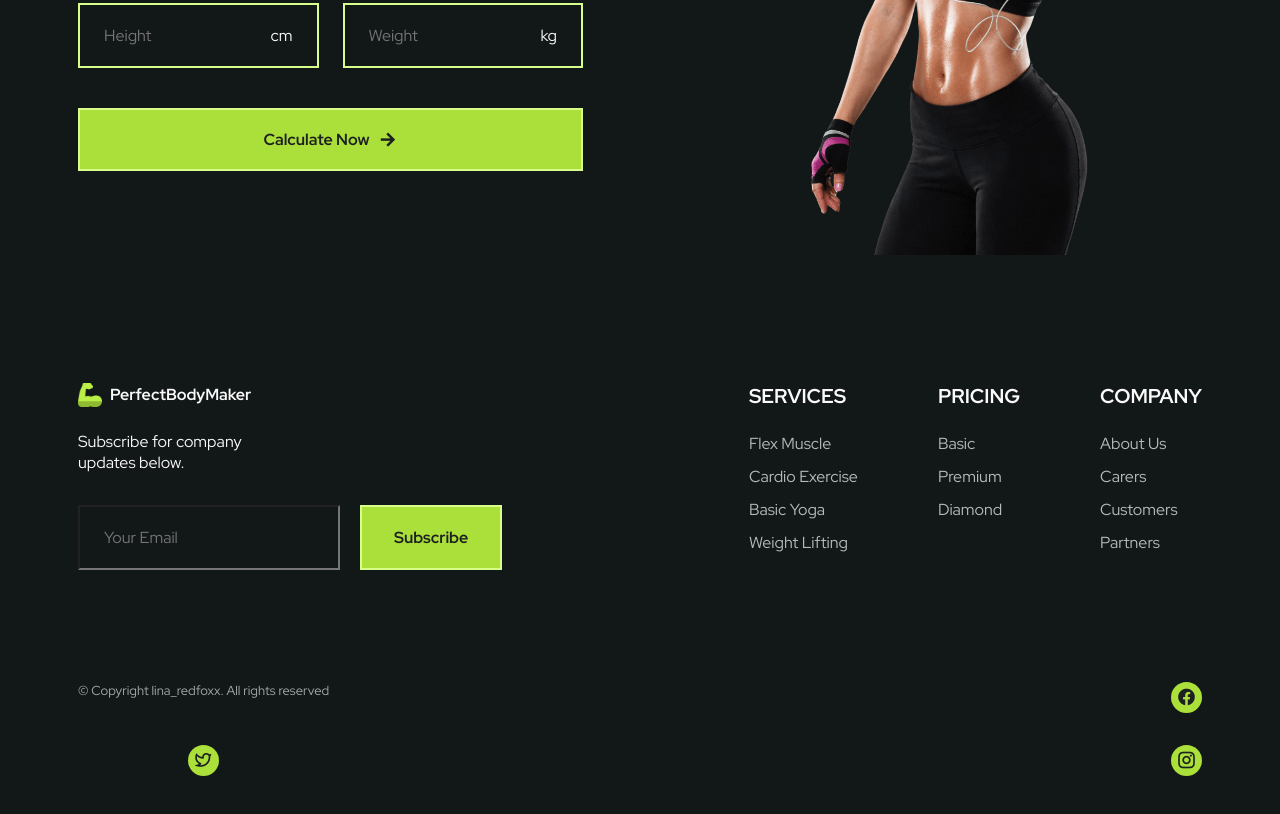
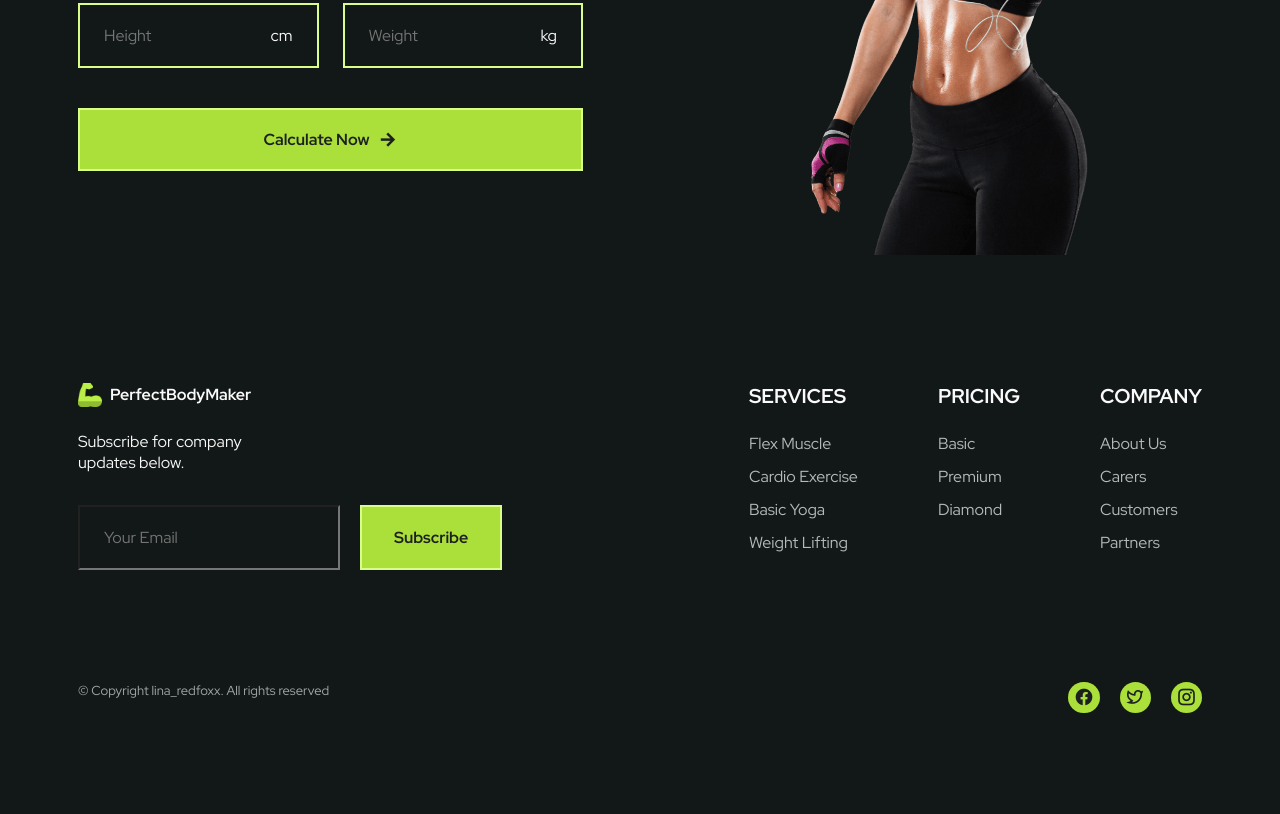
Before and after one commit to LinaRedfox/responsive-gym-website-main, a plain HTML site: page index.html in a window 1280 px wide. Shown: the part 3689-4503 px from the top of the page. After the commit the page ends 4450 px from the top, so only its background shows below. Drawn offline with nearby package versions, Linux system fonts and the light colour scheme.

Commit message:
last fix

```diff
--- a/assets/css/styles.css
+++ b/assets/css/styles.css
@@ -779,7 +779,7 @@ color: var(--title-color);
   font-size: 1.25rem;
   color: var(--title-color-black);
   transition: background .4s;
-}
+ }
 
 .footer_social-link:hover{
   background-color: var(--first-color-dark);
--- a/index.html
+++ b/index.html
@@ -451,18 +451,13 @@
                     <a href="https://www.facebook.com/" target="_blank" class="footer_social-link">
                         <i class="ri-facebook-circle-fill"></i>
                     </a>
-                </ul>
-                <ul class="footer_social">
                     <a href="https://twitter.com/" target="_blank" class="footer_social-link">
                         <i class="ri-twitter-line"></i>
                     </a>
-                </ul>
-                <ul class="footer_social">
                     <a href="https://www.instagram.com/" target="_blank" class="footer_social-link">
                         <i class="ri-instagram-line"></i>
                     </a>
                 </ul>
-
                 <span class="footer_copy">
                     &#169; Copyright lina_redfoxx. All rights reserved
                 </span>
```
